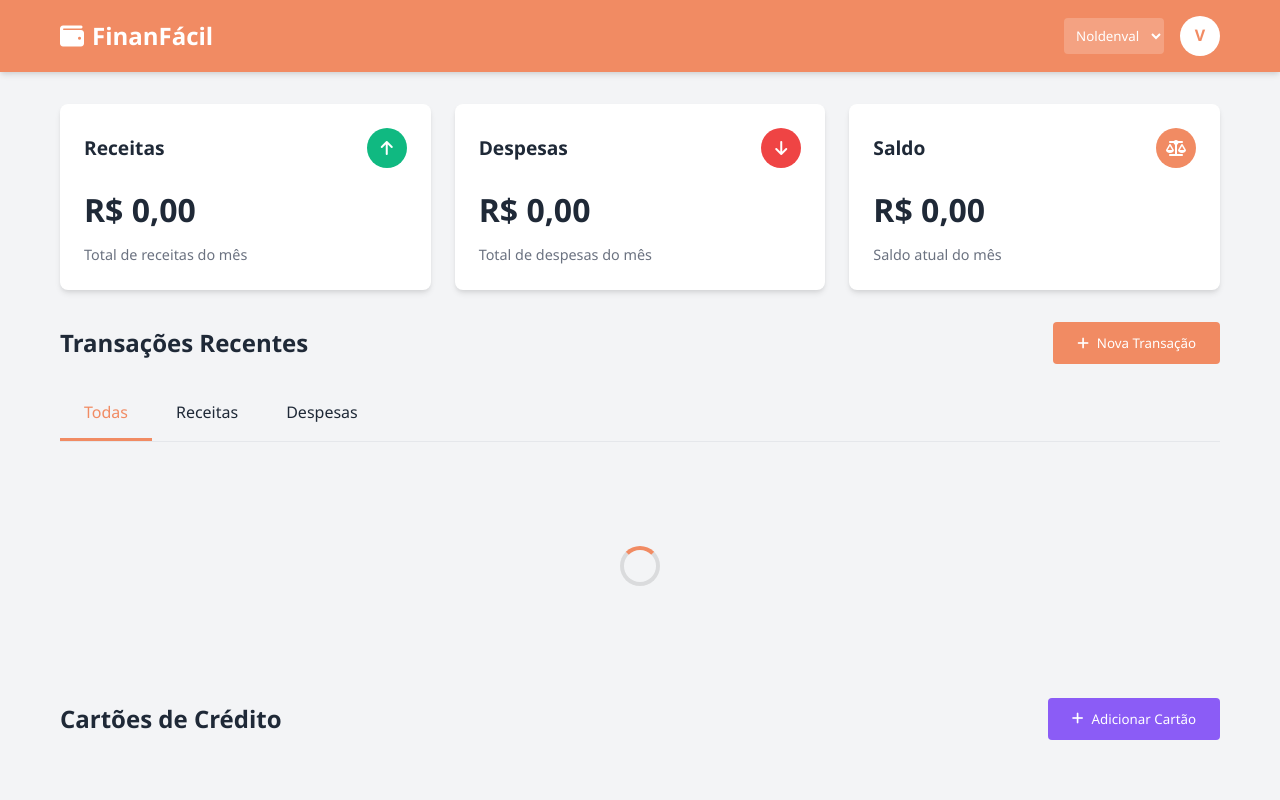
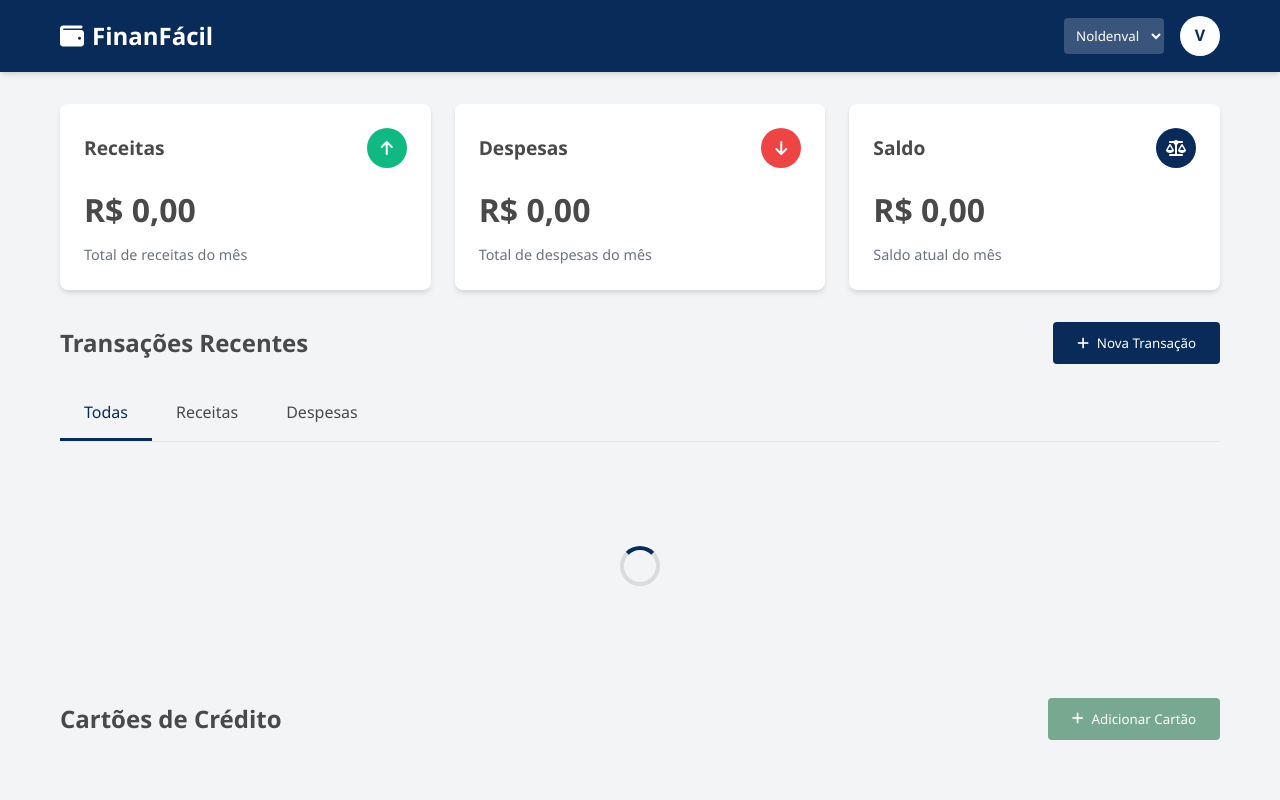
Before and after one commit to DevNoldenval/VidaFinanceira-2.0, a plain HTML site: page index.html in a window 1280 px wide. Shown: the top 800 px of the page. Drawn offline with Linux system fonts and the light colour scheme.

Commit message:
alteração de cores do app

```diff
--- a/css/style.css
+++ b/css/style.css
@@ -1,11 +1,11 @@
 :root {
-    --primary: #f18b63;
-    --primary-dark: #e58e46ed;
-    --secondary: #8b5cf6;
+    --primary: #092b5a;
+    --primary-dark: #09738a;
+    --secondary: #78a890;
     --success: #10b981;
     --danger: #ef4444;
     --warning: #f59e0b;
-    --dark: #1f2937;
+    --dark: #494949;
     --light: #f3f4f6;
     --white: #ffffff;
     --shadow: 0 4px 6px -1px rgba(0, 0, 0, 0.1), 0 2px 4px -1px rgba(0, 0, 0, 0.06);
```
